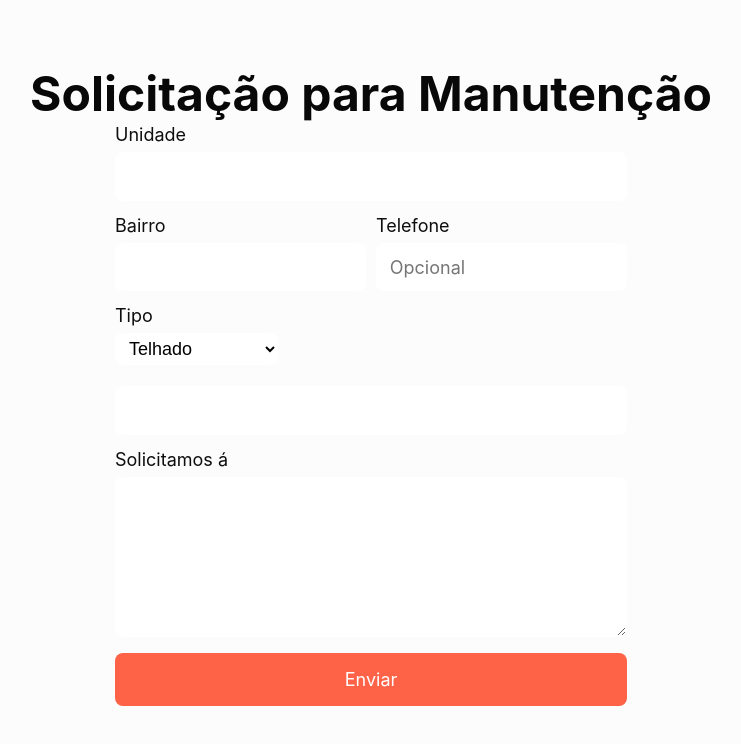
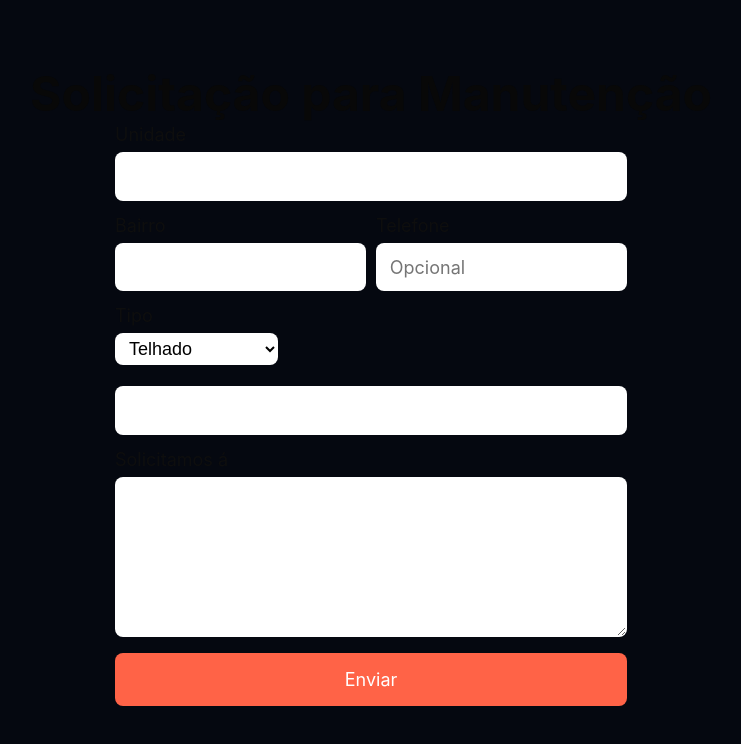
Before and after one commit to Diego-Cesare/manutencao, a plain HTML site: page index.html in a window 1280 px wide. Shown: the whole page, without its empty margins (269-1010 px from the left). Drawn offline with Linux system fonts and the light colour scheme.

```diff
--- a/style.css
+++ b/style.css
@@ -5,7 +5,7 @@
 }
 
 body {
-  background: #fcfcfc;
+  background: #050810;
   font-family: -apple-system, BlinkMacSystemFont, "Segoe UI", Roboto, Oxygen,
     Ubuntu, Cantarell, "Open Sans", "Helvetica Neue", sans-serif;
 }
```
